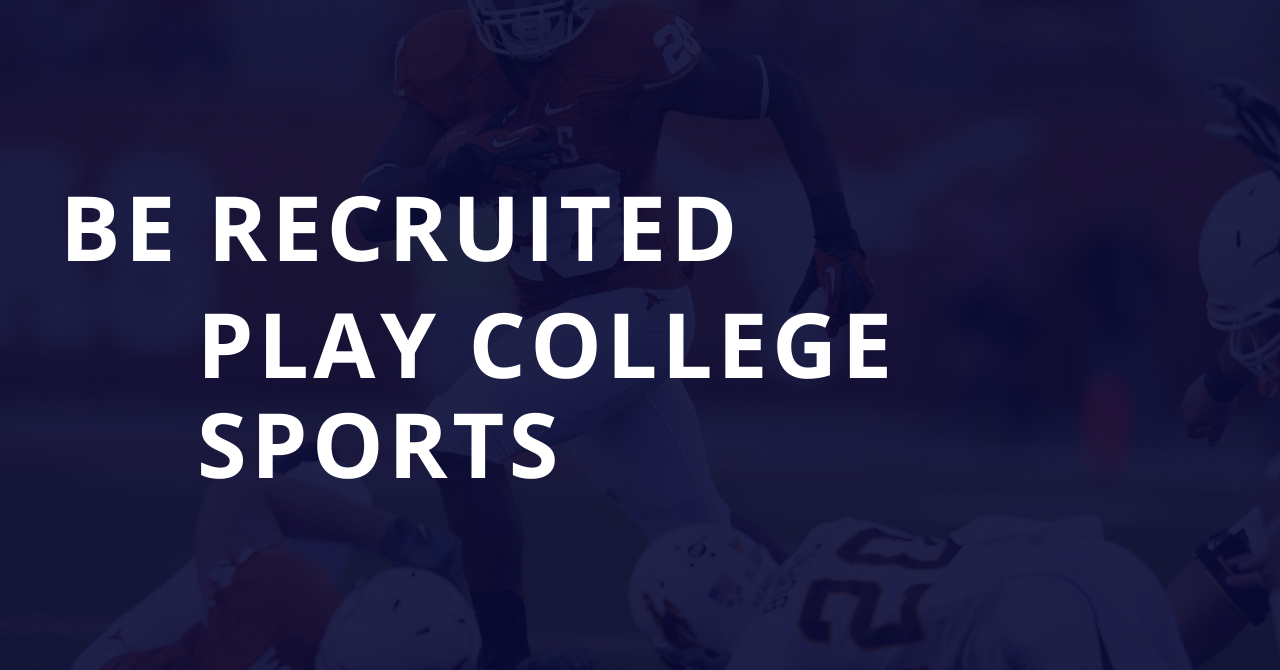
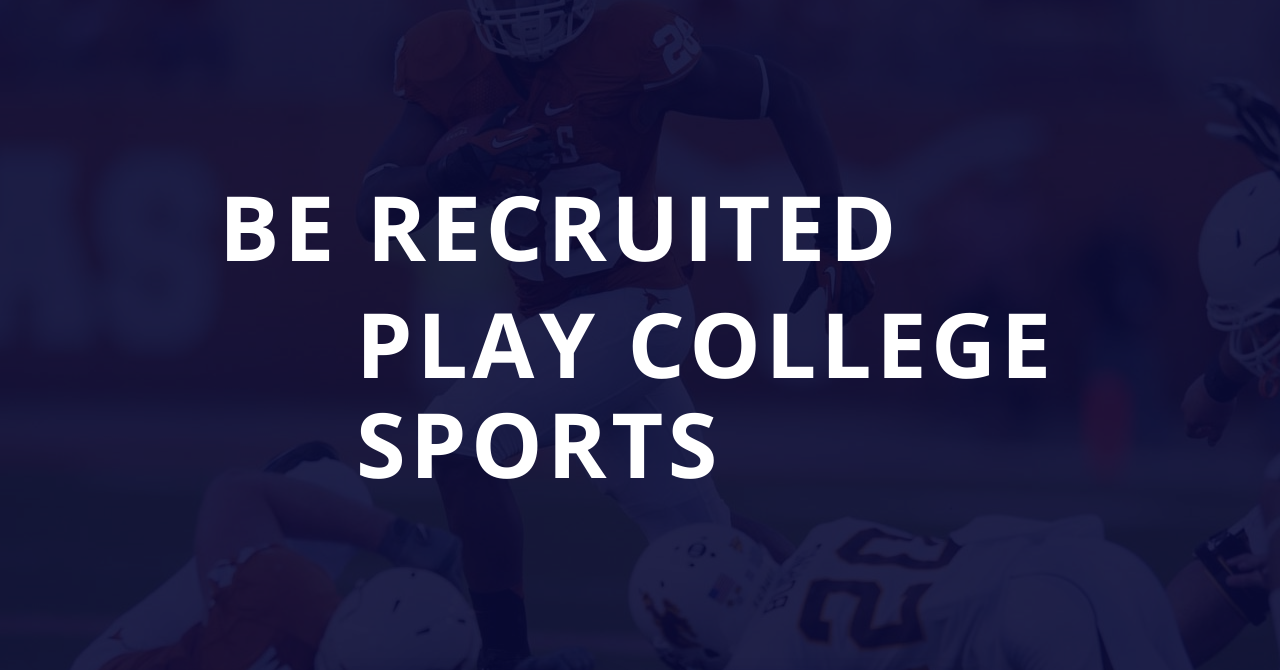
Before and after one commit to xenianick/SURFACE, a plain HTML site: page index.html in a window 1280 px wide. Shown: the part 100-770 px from the top of the page. Drawn offline with Linux system fonts and the light colour scheme; files whose address does not match are found by name.

Commit message:
Add files via upload

```diff
--- a/css/style-desktop.css
+++ b/css/style-desktop.css
@@ -209,4 +209,11 @@
       padding-left: 20px;
     }
   }
+
+  @media (max-width: 1342px) {
+
+    .main-header-title {
+      max-width: 842px;
+    }
+  }
 }
```
